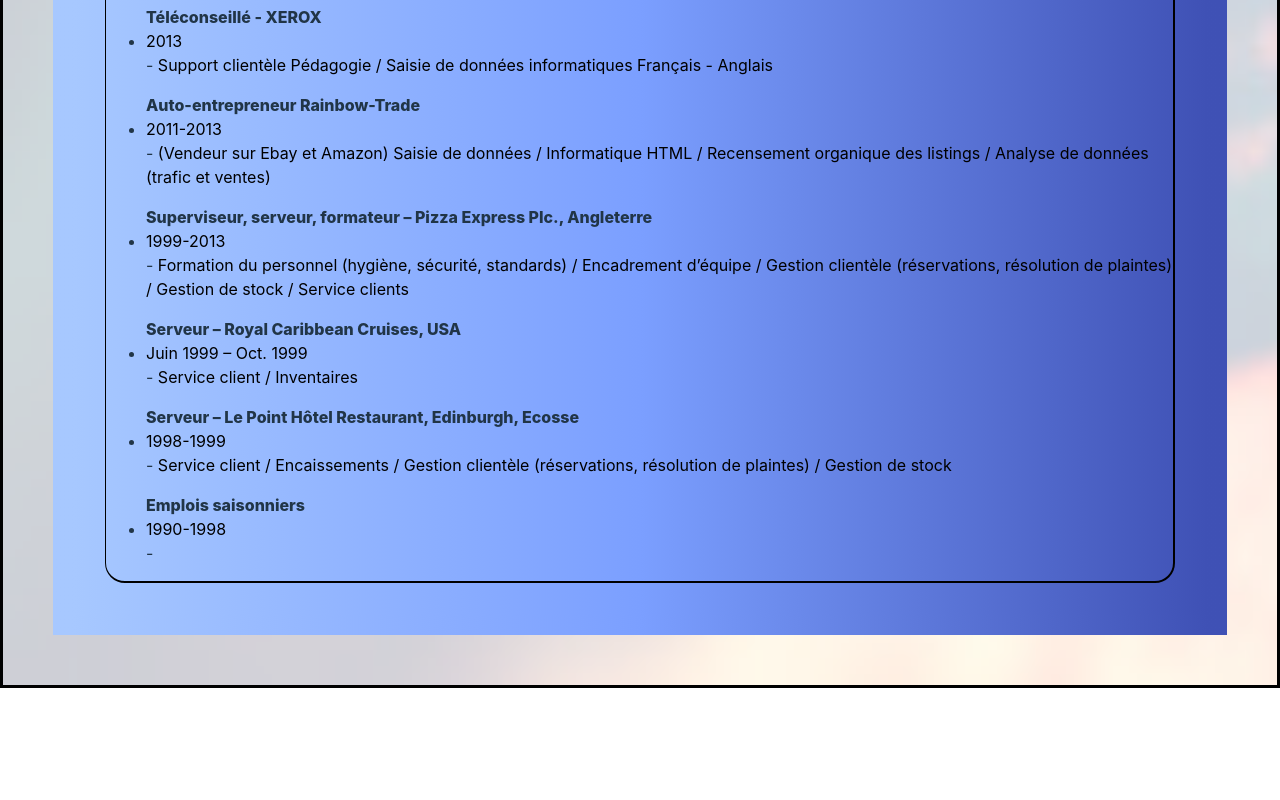
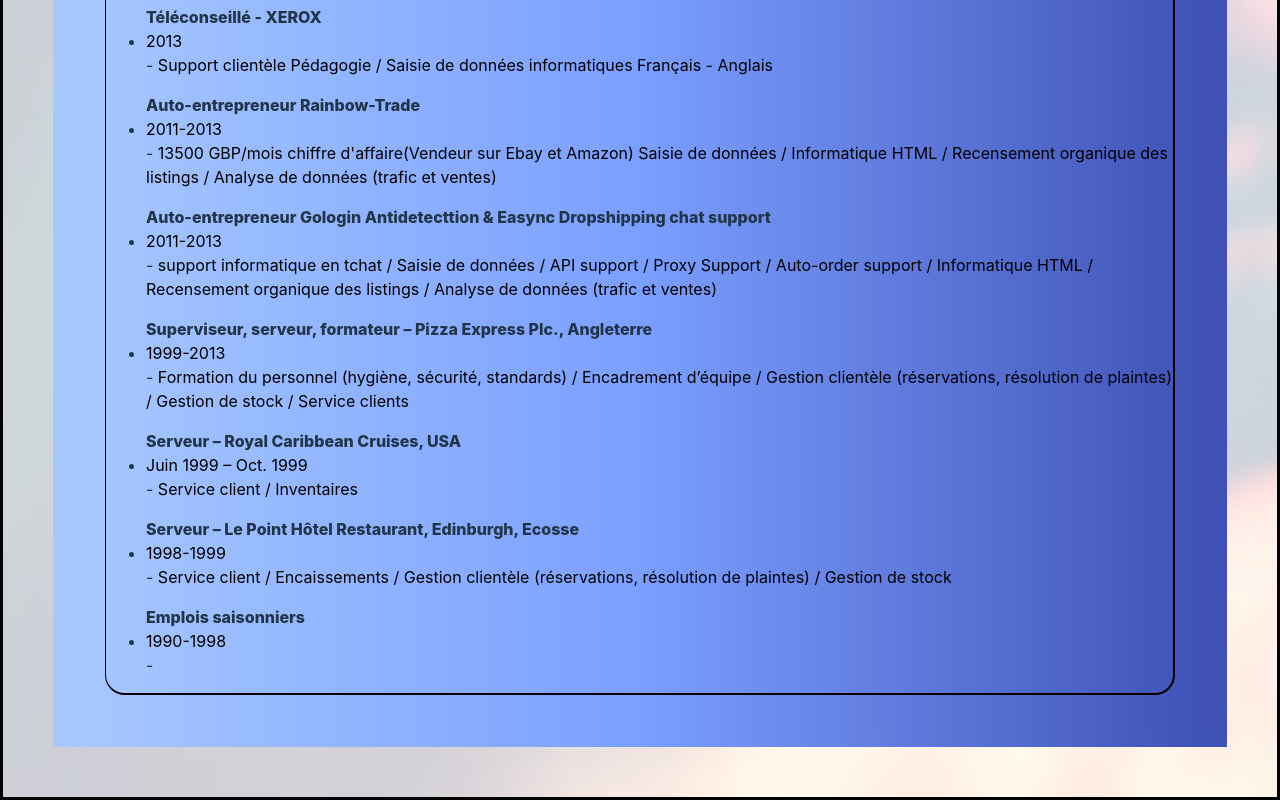
Before and after one commit to Stagy73/CV-React, a React (Vite) app: page / in a window 1280 px wide. Shown: the part 2839-3639 px from the top of the page. Before the commit the page ends 3527 px from the top, so only its background shows below. Built offline with nearby package versions, Linux system fonts and the light colour scheme.

Commit message:
emploi gologin &easync added + chiffre d'affaire dropshipping

```diff
--- a/src/assets/data.js
+++ b/src/assets/data.js
@@ -1,192 +1,208 @@
 export const data = [
-
   {
-        "job": "Intérimaire  JUBIL INTERIM  ",
-        "date": "2020-2022",
-        "duties": "Manutentionnaire / Inventoriste / Aide déménageur / Opérateur de production",
+    job: "Intérimaire  JUBIL INTERIM  ",
+    date: "2020-2022",
+    duties:
+      "Manutentionnaire / Inventoriste / Aide déménageur / Opérateur de production",
   },
   {
-        "job": "Assistant Manager en Boutique Informatique  ES2COM    ",
-        "date": "2014-2015",
-        "duties": "Support clientèle (dépannage, diagnostiques, prise de contrôle à distance, installation de logiciels, conseil) / Vente en magasin et en ligne / Pédagogie / Saisie de données informatiques Français - Anglais / Inventaire sur logiciel",
+    job: "Assistant Manager en Boutique Informatique  ES2COM    ",
+    date: "2014-2015",
+    duties:
+      "Support clientèle (dépannage, diagnostiques, prise de contrôle à distance, installation de logiciels, conseil) / Vente en magasin et en ligne / Pédagogie / Saisie de données informatiques Français - Anglais / Inventaire sur logiciel",
   },
 
   {
-        "job": "Téléconseillé - XEROX  ",
-        "date": "2013",
-        "duties": "Support clientèle  Pédagogie / Saisie de données informatiques Français - Anglais ",
+    job: "Téléconseillé - XEROX  ",
+    date: "2013",
+    duties:
+      "Support clientèle  Pédagogie / Saisie de données informatiques Français - Anglais ",
   },
   {
-        "job": "Auto-entrepreneur Rainbow-Trade  ",
-        "date": "2011-2013",
-        "duties": "(Vendeur sur Ebay et Amazon) Saisie de données / Informatique HTML / Recensement organique des listings / Analyse de données (trafic et ventes)",
+    job: "Auto-entrepreneur Rainbow-Trade  ",
+    date: "2011-2013",
+    duties:
+      " 13500 GBP/mois chiffre d'affaire(Vendeur sur Ebay et Amazon) Saisie de données / Informatique HTML / Recensement organique des listings / Analyse de données (trafic et ventes)",
   },
   {
-        "job": "Superviseur, serveur, formateur – Pizza Express Plc., Angleterre",
-        "date": "1999-2013",
-        "duties": " Formation du personnel (hygiène, sécurité, standards) / Encadrement d’équipe / Gestion clientèle (réservations, résolution de plaintes) / Gestion de stock / Service clients",
-
-    },
-
-
-    {
-        "job": " Serveur – Royal Caribbean Cruises, USA ",
-        "date": "Juin 1999 – Oct. 1999",
-        "duties": " Service client / Inventaires",
-
-
+    job: "Auto-entrepreneur Gologin Antidetecttion & Easync Dropshipping chat support ",
+    date: "2011-2013",
+    duties:
+      "support informatique en tchat / Saisie de données / API support / Proxy Support / Auto-order support / Informatique HTML / Recensement organique des listings / Analyse de données (trafic et ventes)",
   },
   {
-        "job": "Serveur – Le Point Hôtel Restaurant, Edinburgh, Ecosse  ",
-        "date": "1998-1999",
-        "duties": "Service client / Encaissements / Gestion clientèle (réservations, résolution de plaintes) / Gestion de stock",
-
-    },
-    {
-        "job": "Emplois saisonniers",
-        "date": "1990-1998 "
-    },
-
-
-
-
-  {
-    "formation": "Formation Blue Stack (PHP, Front End) de Mai à Juillet 2021 ",
-    "project": "Projet de développement web"
-  },
-  {
-    "formation": "Formation Développeur Web et Web Mobile de février à Décembre 2023 avec WildCodeSchool",
-    "project": "Projet de développement mobile"
-  },
-
-
-
-
-
-    { "12": "Anglais courant lu et parlé" },
-    {
-        "id": "100",
-        "project": "Secondlife object ads clicker"
-    },
-    {
-        "id": "101",
-        "project": "vente de livres libres de droit"
-    },
-    {
-        "id": "102",
-        "project": "Dropishipping Amazon - eBay"
-    },
-    {
-        "id": "103",
-        "project": "Website traffic antidetection project"
-    },
-    {
-        "id": "104",
-        "project": "projet de création de dropshipping Cdiscount"
-    },
-    {
-        "id": "105",
-        "nuage": "Gestion des clients"
-    },
-    {
-        "id": "106",
-        "nuage": "Gestion des stocks"
-    },
-    {
-        "id": "107",
-        "nuage": "Gestion des commandes"
-    },
-    {
-        "id": "108",
-        "nuage": "Gestion des livraisons"
-    },
-    {
-        "id": "109",
-        "nuage": "Gestion des retours"
-    },
-    {
-        "id": "110",
-        "nuage": "Gestion des factures"
-    },
-    {
-        "id": "111",
-        "nuage": "Gestion des paiements"
-    },
-    {
-        "id": "112",
-        "nuage": "Optimisation de la surface de vente"
-    },
-    {
-        "id": "113",
-        "nuage": "Optimisation de la surface de stockage"
-    },
-    {
-        "id": "114",
-        "nuage": "Optimisation de la surface de travail"
-    },
-    {
-        "id": "115",
-        "nuage": "Visualisation des issues en temps réèl et résolution immédiate"
-    },
-    {
-        "id": "116",
-        "autonomie": "Autonomie"
+    job: "Superviseur, serveur, formateur – Pizza Express Plc., Angleterre",
+    date: "1999-2013",
+    duties:
+      " Formation du personnel (hygiène, sécurité, standards) / Encadrement d’équipe / Gestion clientèle (réservations, résolution de plaintes) / Gestion de stock / Service clients",
   },
 
   {
-        "id": "118",
-        "rigueur": "Rigueur"
+    job: " Serveur – Royal Caribbean Cruises, USA ",
+    date: "Juin 1999 – Oct. 1999",
+    duties: " Service client / Inventaires",
   },
   {
-        "id": "119",
-        "autonomie": "Sens de l'initiative"
+    job: "Serveur – Le Point Hôtel Restaurant, Edinburgh, Ecosse  ",
+    date: "1998-1999",
+    duties:
+      "Service client / Encaissements / Gestion clientèle (réservations, résolution de plaintes) / Gestion de stock",
   },
   {
-        "id": "120",
-        "organisation": "Sens de l'organisation"
-    },
-    {
-        "id": "121",
-
-        "satisfaction": "Sens de la communication"
-    },
-    {
-        "id": "122",
-        "negociation": "Sens de la négociation"
-    },
-    {
-        "id": "123",
-        "organisation": "Sens de la gestion"
-    },
-    {
-        "id": "124",
-        "gestion de crise": "Sens de la gestion de crise"
-    },
-    {
-        "id": "125",
-        "gestion de crise": "Sens de la gestion de conflit"
-    },
-    {
-        "id": "126",
-        "gestion de projet": "Sens de la gestion de projet"
-    },
-    {
-        "id": "127",
-        "reactivite": "Sens de la gestion de temps"
-    },
-    {
-        "id": "128",
-        "reactivite": "Sens de la gestion de stress"
+    job: "Emplois saisonniers",
+    date: "1990-1998 ",
   },
 
   {
-        "id": "129",
-        "competences": ["Autonomie", "Gestion de projets", "Réactivité", "Contrôle Qualité", "Curiosité", "Conviviabilité", "Gestion de crise", "Satisfaction client", "Négociation", "Rigueur", "Organisation", "Intégrité", "Javascript", "NodeJs", "React", "HTML", "CSS"]
+    formation: "Formation Blue Stack (PHP, Front End) de Mai à Juillet 2021 ",
+    project: "Projet de développement web",
   },
   {
-
-        "title": "WEB DEVELOPPEUR & WEB MOBILE"
+    formation:
+      "Formation Développeur Web et Web Mobile de février à Décembre 2023 avec WildCodeSchool",
+    project: "Projet de développement mobile",
   },
 
-]
+  { 12: "Anglais courant lu et parlé" },
+  {
+    id: "100",
+    project: "Secondlife object ads clicker",
+  },
+  {
+    id: "101",
+    project: "vente de livres libres de droit",
+  },
+  {
+    id: "102",
+    project: "Dropishipping Amazon - eBay",
+  },
+  {
+    id: "103",
+    project: "Website traffic antidetection project",
+  },
+  {
+    id: "104",
+    project: "projet de création de dropshipping Cdiscount",
+  },
+  {
+    id: "105",
+    nuage: "Gestion des clients",
+  },
+  {
+    id: "106",
+    nuage: "Gestion des stocks",
+  },
+  {
+    id: "107",
+    nuage: "Gestion des commandes",
+  },
+  {
+    id: "108",
+    nuage: "Gestion des livraisons",
+  },
+  {
+    id: "109",
+    nuage: "Gestion des retours",
+  },
+  {
+    id: "110",
+    nuage: "Gestion des factures",
+  },
+  {
+    id: "111",
+    nuage: "Gestion des paiements",
+  },
+  {
+    id: "112",
+    nuage: "Optimisation de la surface de vente",
+  },
+  {
+    id: "113",
+    nuage: "Optimisation de la surface de stockage",
+  },
+  {
+    id: "114",
+    nuage: "Optimisation de la surface de travail",
+  },
+  {
+    id: "115",
+    nuage: "Visualisation des issues en temps réèl et résolution immédiate",
+  },
+  {
+    id: "116",
+    autonomie: "Autonomie",
+  },
+
+  {
+    id: "118",
+    rigueur: "Rigueur",
+  },
+  {
+    id: "119",
+    autonomie: "Sens de l'initiative",
+  },
+  {
+    id: "120",
+    organisation: "Sens de l'organisation",
+  },
+  {
+    id: "121",
+
+    satisfaction: "Sens de la communication",
+  },
+  {
+    id: "122",
+    negociation: "Sens de la négociation",
+  },
+  {
+    id: "123",
+    organisation: "Sens de la gestion",
+  },
+  {
+    id: "124",
+    "gestion de crise": "Sens de la gestion de crise",
+  },
+  {
+    id: "125",
+    "gestion de crise": "Sens de la gestion de conflit",
+  },
+  {
+    id: "126",
+    "gestion de projet": "Sens de la gestion de projet",
+  },
+  {
+    id: "127",
+    reactivite: "Sens de la gestion de temps",
+  },
+  {
+    id: "128",
+    reactivite: "Sens de la gestion de stress",
+  },
+
+  {
+    id: "129",
+    competences: [
+      "Autonomie",
+      "Gestion de projets",
+      "Réactivité",
+      "Contrôle Qualité",
+      "Curiosité",
+      "Conviviabilité",
+      "Gestion de crise",
+      "Satisfaction client",
+      "Négociation",
+      "Rigueur",
+      "Organisation",
+      "Intégrité",
+      "Javascript",
+      "NodeJs",
+      "React",
+      "HTML",
+      "CSS",
+    ],
+  },
+  {
+    title: "WEB DEVELOPPEUR & WEB MOBILE",
+  },
+];
 export default data;
```
Lines whose indentation alone changed are shown as unchanged.
